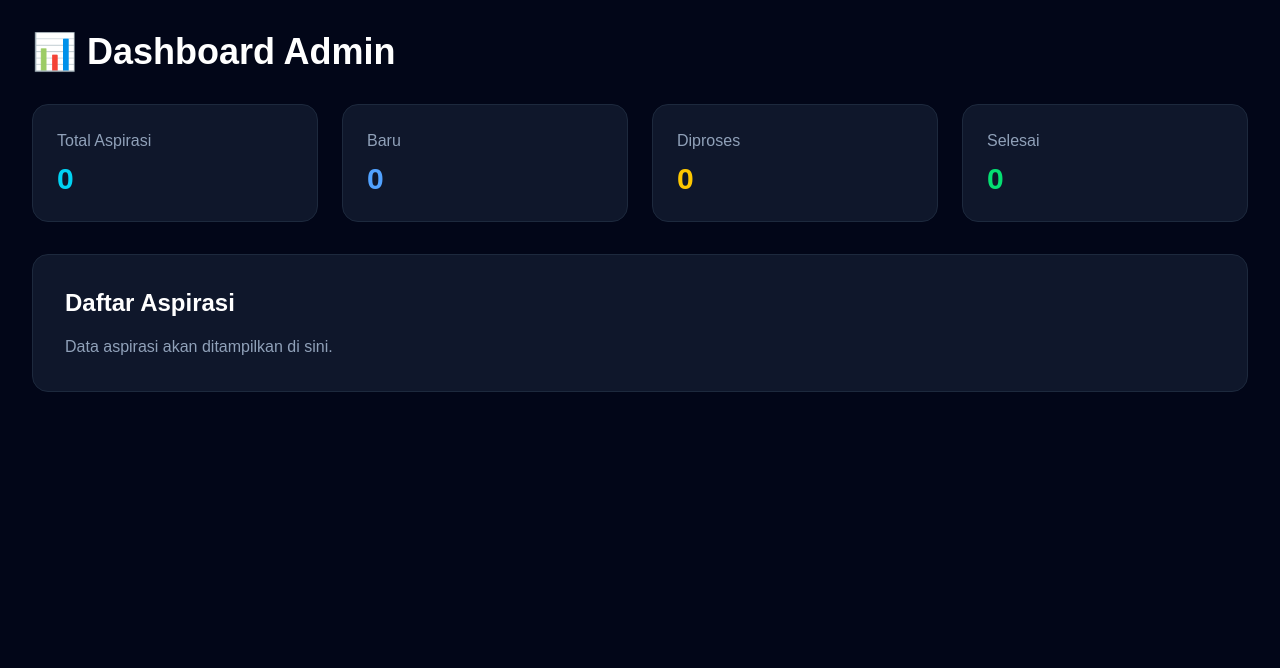
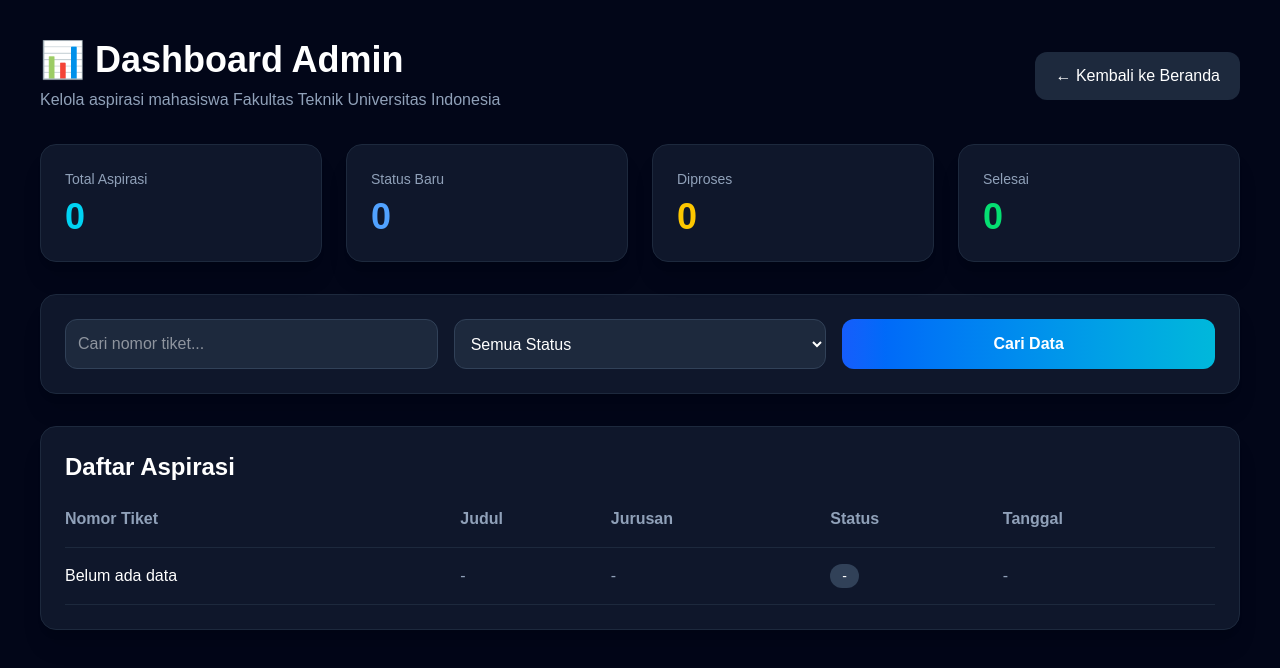
Before and after one commit to cakadut/Aspirasi_Anda, a Next.js app: page /admin in a window 1280 px wide. Shown: the top 668 px of the page. Built offline with nearby package versions, Linux system fonts and the light colour scheme.

Commit message:
Create admin dashboard

```diff
--- a/app/admin/page.tsx
+++ b/app/admin/page.tsx
@@ -1,52 +1,153 @@
 export default function AdminDashboard() {
   return (
-    <main className="min-h-screen bg-slate-950 p-8">
+    <main className="min-h-screen bg-slate-950 p-6 md:p-10">
       <div className="max-w-7xl mx-auto">
 
-        <h1 className="text-4xl font-bold text-white mb-8">
-          📊 Dashboard Admin
-        </h1>
+        {/* Header */}
+        <div className="flex flex-col md:flex-row md:items-center md:justify-between mb-8">
+          <div>
+            <h1 className="text-4xl font-bold text-white">
+              📊 Dashboard Admin
+            </h1>
 
+            <p className="text-slate-400 mt-2">
+              Kelola aspirasi mahasiswa Fakultas Teknik Universitas Indonesia
+            </p>
+          </div>
+
+          <a
+            href="/"
+            className="mt-4 md:mt-0 bg-slate-800 hover:bg-slate-700 text-white px-5 py-3 rounded-xl transition"
+          >
+            ← Kembali ke Beranda
+          </a>
+        </div>
+
+        {/* Statistik */}
         <div className="grid md:grid-cols-4 gap-6 mb-8">
 
-          <div className="bg-slate-900 border border-slate-800 rounded-2xl p-6">
-            <div className="text-slate-400">Total Aspirasi</div>
-            <div className="text-3xl font-bold text-cyan-400 mt-2">
+          <div className="bg-slate-900 border border-slate-800 rounded-2xl p-6 shadow-xl">
+            <p className="text-slate-400 text-sm">
+              Total Aspirasi
+            </p>
+
+            <h2 className="text-4xl font-bold text-cyan-400 mt-2">
               0
-            </div>
+            </h2>
           </div>
 
-          <div className="bg-slate-900 border border-slate-800 rounded-2xl p-6">
-            <div className="text-slate-400">Baru</div>
-            <div className="text-3xl font-bold text-blue-400 mt-2">
+          <div className="bg-slate-900 border border-slate-800 rounded-2xl p-6 shadow-xl">
+            <p className="text-slate-400 text-sm">
+              Status Baru
+            </p>
+
+            <h2 className="text-4xl font-bold text-blue-400 mt-2">
               0
-            </div>
+            </h2>
           </div>
 
-          <div className="bg-slate-900 border border-slate-800 rounded-2xl p-6">
-            <div className="text-slate-400">Diproses</div>
-            <div className="text-3xl font-bold text-yellow-400 mt-2">
+          <div className="bg-slate-900 border border-slate-800 rounded-2xl p-6 shadow-xl">
+            <p className="text-slate-400 text-sm">
+              Diproses
+            </p>
+
+            <h2 className="text-4xl font-bold text-yellow-400 mt-2">
               0
-            </div>
+            </h2>
           </div>
 
-          <div className="bg-slate-900 border border-slate-800 rounded-2xl p-6">
-            <div className="text-slate-400">Selesai</div>
-            <div className="text-3xl font-bold text-green-400 mt-2">
+          <div className="bg-slate-900 border border-slate-800 rounded-2xl p-6 shadow-xl">
+            <p className="text-slate-400 text-sm">
+              Selesai
+            </p>
+
+            <h2 className="text-4xl font-bold text-green-400 mt-2">
               0
-            </div>
+            </h2>
           </div>
 
         </div>
 
-        <div className="bg-slate-900 border border-slate-800 rounded-2xl p-8">
-          <h2 className="text-2xl text-white font-bold mb-4">
+        {/* Filter */}
+        <div className="bg-slate-900 border border-slate-800 rounded-2xl p-6 shadow-xl mb-8">
+
+          <div className="grid md:grid-cols-3 gap-4">
+
+            <input
+              type="text"
+              placeholder="Cari nomor tiket..."
+              className="bg-slate-800 border border-slate-700 text-white p-3 rounded-xl"
+            />
+
+            <select className="bg-slate-800 border border-slate-700 text-white p-3 rounded-xl">
+              <option>Semua Status</option>
+              <option>BARU</option>
+              <option>DIPROSES</option>
+              <option>SELESAI</option>
+              <option>DITOLAK</option>
+            </select>
+
+            <button className="bg-gradient-to-r from-blue-600 to-cyan-500 text-white font-bold rounded-xl">
+              Cari Data
+            </button>
+
+          </div>
+
+        </div>
+
+        {/* Tabel Aspirasi */}
+        <div className="bg-slate-900 border border-slate-800 rounded-2xl p-6 shadow-xl">
+
+          <h2 className="text-2xl font-bold text-white mb-6">
             Daftar Aspirasi
           </h2>
 
-          <p className="text-slate-400">
-            Data aspirasi akan ditampilkan di sini.
-          </p>
+          <div className="overflow-x-auto">
+
+            <table className="w-full text-left">
+
+              <thead>
+                <tr className="border-b border-slate-800 text-slate-400">
+                  <th className="pb-4">Nomor Tiket</th>
+                  <th className="pb-4">Judul</th>
+                  <th className="pb-4">Jurusan</th>
+                  <th className="pb-4">Status</th>
+                  <th className="pb-4">Tanggal</th>
+                </tr>
+              </thead>
+
+              <tbody>
+
+                <tr className="border-b border-slate-800">
+                  <td className="py-4 text-white">
+                    Belum ada data
+                  </td>
+
+                  <td className="py-4 text-slate-400">
+                    -
+                  </td>
+
+                  <td className="py-4 text-slate-400">
+                    -
+                  </td>
+
+                  <td className="py-4">
+                    <span className="bg-slate-700 text-white px-3 py-1 rounded-full text-sm">
+                      -
+                    </span>
+                  </td>
+
+                  <td className="py-4 text-slate-400">
+                    -
+                  </td>
+                </tr>
+
+              </tbody>
+
+            </table>
+
+          </div>
+
         </div>
 
       </div>
```
